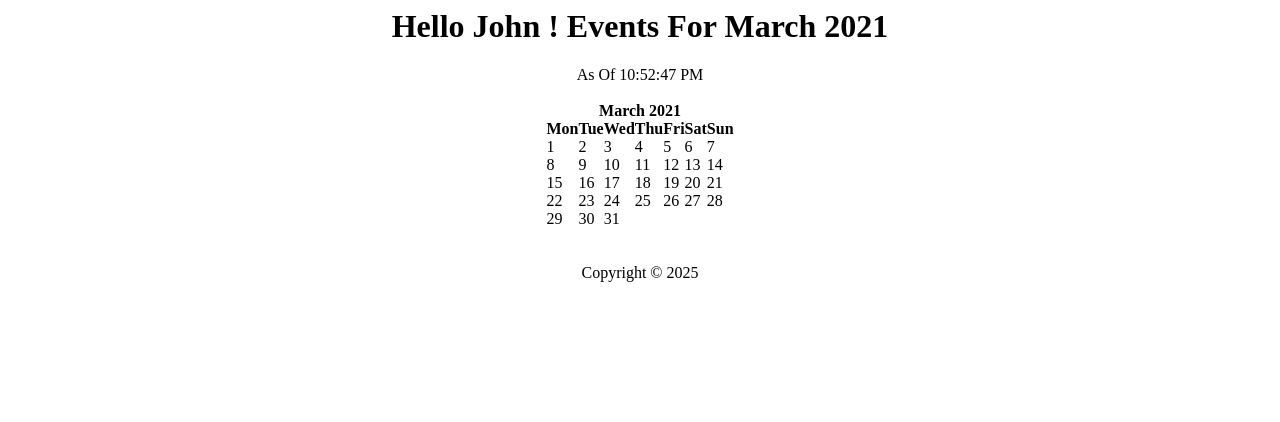
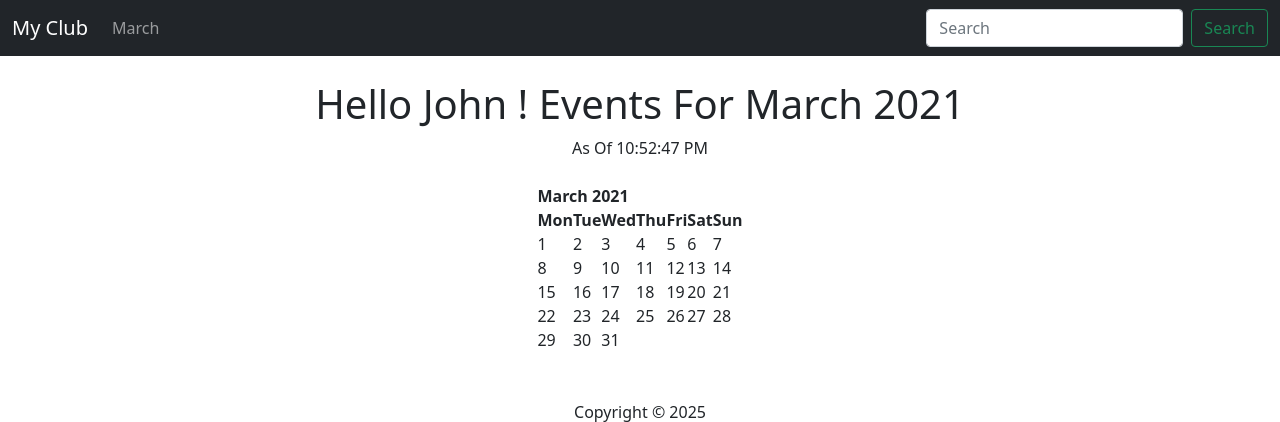
Before and after one commit to stefan-daeli/django_basic, a Django app: page /2021/march/ in a window 1280 px wide. Shown: the top 422 px of the page. Run offline with Django 5.2, Linux system fonts and the light colour scheme.

Commit message:
session 2

```diff
--- a/events/urls.py
+++ b/events/urls.py
@@ -9,7 +9,7 @@ urlpatterns = [
     # slug: hyphen and underscore
     # UUID: universally unique identifier
 
-    # path('', views.home, name='home'),
+    path('', views.home, name='home'),
     path('<int:year>/<str:month>/', views.home, name='home'),
 
 ]
--- a/events/views.py
+++ b/events/views.py
@@ -3,7 +3,8 @@ import calendar
 from calendar import HTMLCalendar
 from datetime import datetime
 
-def home(request, year, month):
+def home(request, year=datetime.now().year,
+         month=datetime.now().strftime('%B')):
     name = "John"
     month = month.capitalize()
     # convert month from name to number
@@ -20,7 +21,7 @@ def home(request, year, month):
 
     # get current time
     current_time = now.strftime('%I:%M:%S %p')
-    return render(request, 'home.html',
+    return render(request, 'events/home.html',
                   {'name' : name,
                    'year' : year,
                    'month' : month,
--- /dev/null
+++ b/templates/events/base.html
@@ -0,0 +1,22 @@
+<!doctype html>
+<html lang="en">
+<head>
+    <!-- Required meta tags -->
+    <meta charset="utf-8">
+    <meta name="viewport" content="width=device-width, initial-scale=1">
+    <!-- Bootstrap CSS -->
+    <link href="https://cdn.jsdelivr.net/npm/bootstrap@5.0.2/dist/css/bootstrap.min.css" rel="stylesheet"
+        integrity="sha384-EVSTQN3/azprG1Anm3QDgpJLIm9Nao0Yz1ztcQTwFspd3yD65VohhpuuCOmLASjC" crossorigin="anonymous">
+
+    <title>Hello, world!</title>
+</head>
+<body>
+    {% include 'events/navbar.html' %}
+    <br>
+    {% block content %}
+    {% endblock %}
+    <script src="https://cdn.jsdelivr.net/npm/bootstrap@5.0.2/dist/js/bootstrap.bundle.min.js"
+        integrity="sha384-MrcW6ZMFYlzcLA8Nl+NtUVF0sA7MsXsP1UyJoMp4YLEuNSfAP+JcXn/tWtIaxVXM"
+        crossorigin="anonymous"></script>
+</body>
+</html>
--- a/templates/home.html
+++ b/templates/events/home.html
@@ -1,3 +1,6 @@
+{% extends 'events/base.html' %}
+
+{% block content %}
 <center>
     <h1>Hello {{name}} ! Events For {{month}} {{year}}</h1>
     As Of {{current_time}}
@@ -8,3 +11,5 @@
     <br>
     Copyright &copy; {{current_year}}
 </center>
+
+{% endblock %}
--- /dev/null
+++ b/templates/events/navbar.html
@@ -0,0 +1,20 @@
+<nav class="navbar navbar-expand-lg navbar-dark bg-dark">
+    <div class="container-fluid">
+        <a class="navbar-brand" href="{% url 'home' %}">My Club</a>
+        <button class="navbar-toggler" type="button" data-bs-toggle="collapse" data-bs-target="#navbarSupportedContent"
+            aria-controls="navbarSupportedContent" aria-expanded="false" aria-label="Toggle navigation">
+            <span class="navbar-toggler-icon"></span>
+        </button>
+        <div class="collapse navbar-collapse" id="navbarSupportedContent">
+            <ul class="navbar-nav me-auto mb-2 mb-lg-0">
+                <li class="nav-item">
+                    <a class="nav-link" href="{% url 'home' '2021' 'march' %}">March</a>
+                </li>
+            </ul>
+            <form class="d-flex">
+                <input class="form-control me-2" type="search" placeholder="Search" aria-label="Search">
+                <button class="btn btn-outline-success" type="submit">Search</button>
+            </form>
+        </div>
+    </div>
+</nav>
```
